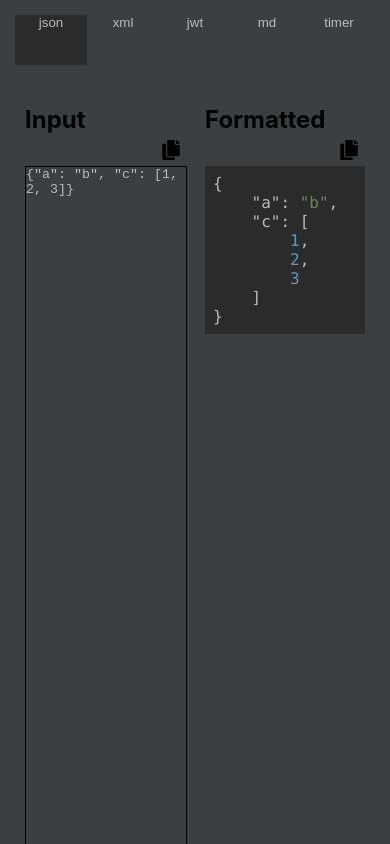
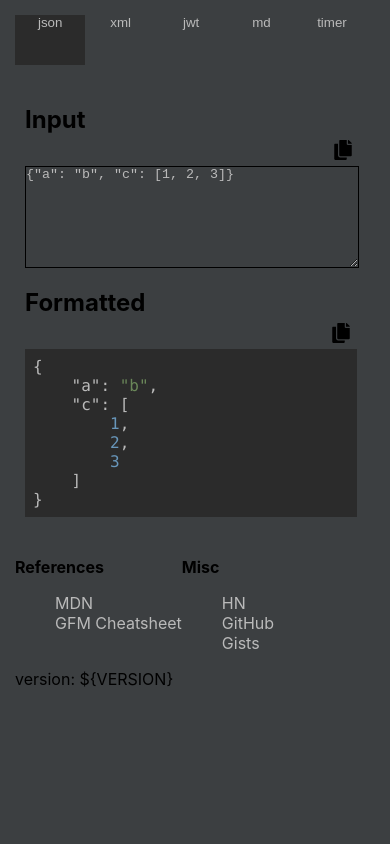
Before and after one commit to alexashley/dev-toolkit-pwa, a React (Create React App) app: page / in a window 390 px wide. Shown: the top 844 px of the page. Built offline with nearby package versions, Linux system fonts and the light colour scheme.

Commit message:
Media query

```diff
--- a/src/App.css
+++ b/src/App.css
@@ -34,9 +34,16 @@ a {
     color: var(--text-color);
 }
 
+.app {
+    display: flex;
+    flex-direction: column;
+    height: 100%;
+}
+
 .tab-group {
     display: flex;
     flex-wrap: wrap;
+    max-width: 98%;
 }
 
 .tab-headers {
@@ -97,7 +104,12 @@ a {
 
 .vertical-split-container {
     display: flex;
-    justify-content: space-evenly;
+}
+
+@media (max-width: 920px) {
+    .vertical-split-container {
+        flex-direction: column;
+    }
 }
 
 .column {
@@ -107,7 +119,7 @@ a {
     overflow-x: auto;
     flex-wrap: wrap;
     padding: 10px;
-    width: 45%;
+    flex-basis: 48%;
 }
 
 .column-title {
@@ -119,7 +131,7 @@ a {
     color: var(--text-color);
     border: 1px solid black;
     display: flex;
-    height: 900px;
+    min-height: 100px;
     padding: 0;
     outline: var(--main-bg-color);
     width: 100%;
--- a/src/App.js
+++ b/src/App.js
@@ -9,7 +9,7 @@ import XmlUtils from './tabs/XmlUtils';
 
 const App = () => {
     return (
-        <React.Fragment>
+        <div className="app">
             <TabGroup>
                 <Tab title="json">
                     <FormattedJson />
@@ -28,7 +28,8 @@ const App = () => {
                 </Tab>
             </TabGroup>
             <Footer />
-        </React.Fragment>
+        </div>
     );
 };
+
 export default App;
```
